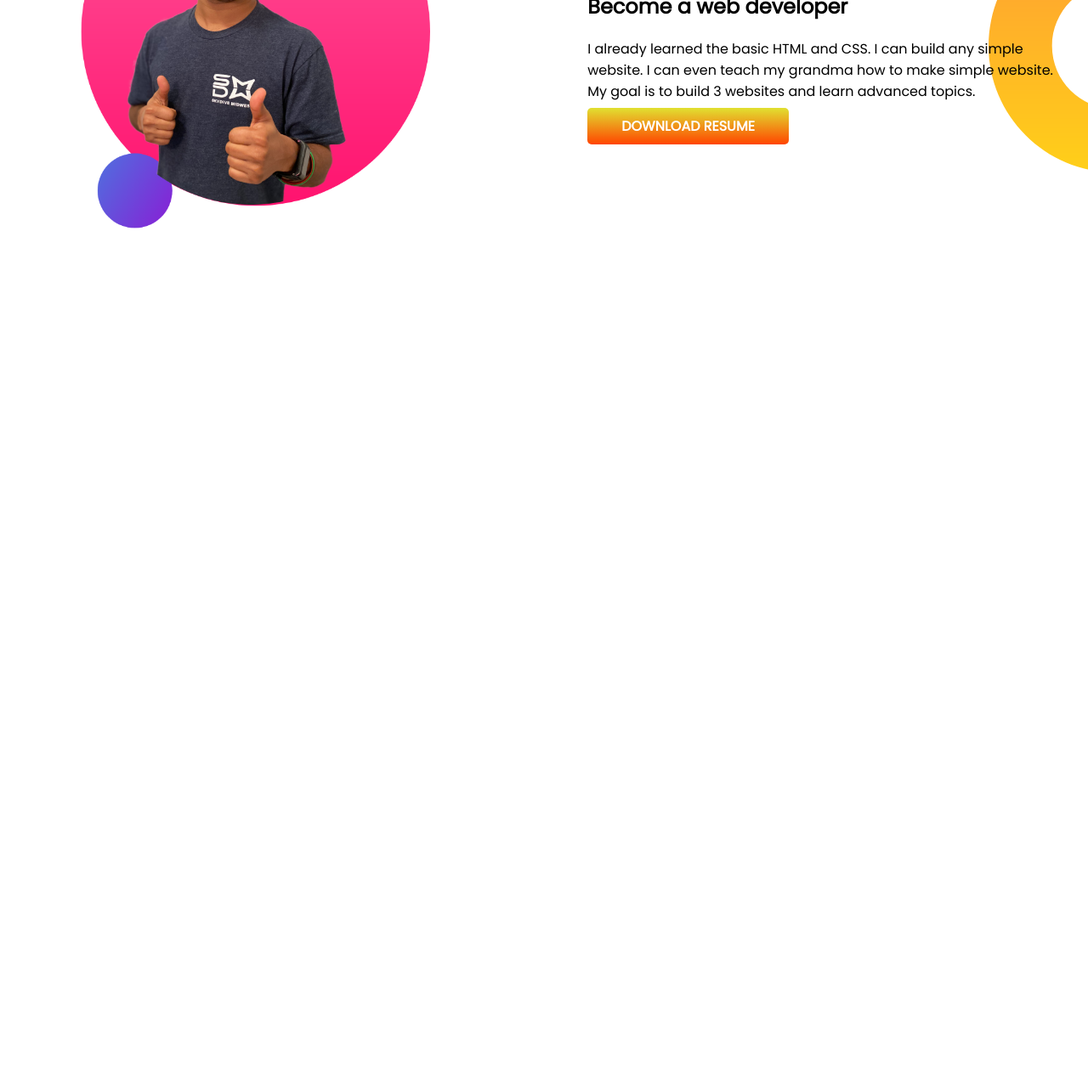
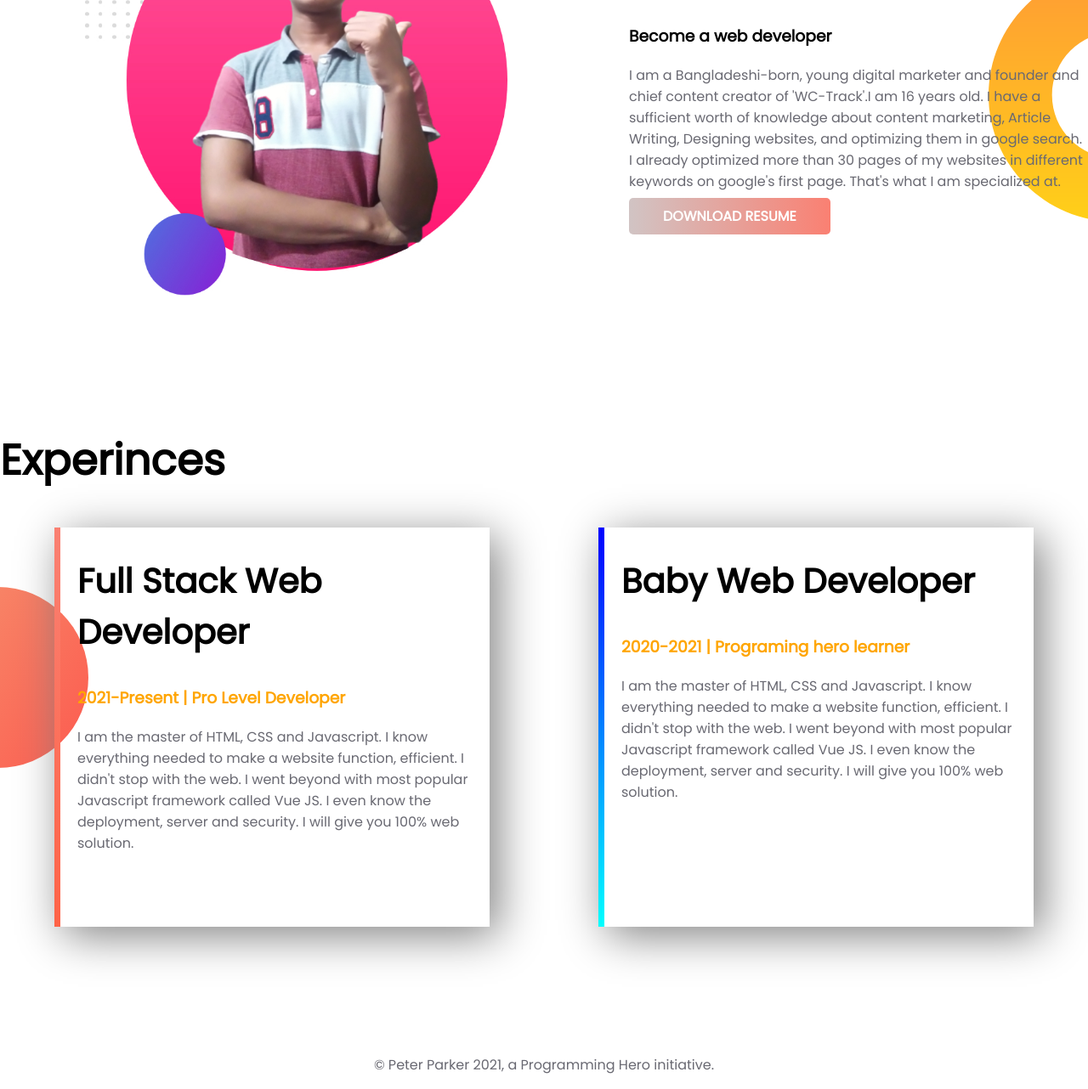
Before and after one commit to SajjadWasel/developer-portfolio, a plain HTML site: page index.html in a window 1280 px wide. Shown: the part 783-2065 px from the top of the page at 85% size. Before the commit the page ends 1209 px from the top, so only its background shows below. Drawn offline with Linux system fonts and the light colour scheme.

Commit message:
Full website ready for first time

```diff
--- a/index.html
+++ b/index.html
@@ -15,22 +15,21 @@
 <body>
 
 
-    <section class="top-banner">
+    <section class="top-banner flex-container">
         <div class="half-width">
             <h1>Welcome to</h1>
             <h1><span class="orange-color">Sajjad Wasel</span> World !!</h1>
             <h3>Student & Content Marketer</h3>
-            <p>You might saw me jumping, climbing buildings, and stopping trains. But nobody pays me a dime for that
-                work.
-                That's why I am learning and mastering web development. I will not stop until I become the Web
-                Development
-                Hero.
+            <p>I am a Bangladeshi-born, young digital marketer and founder and chief content creator of 'WC-Track'.I am
+                16 years old. I have a sufficient worth of knowledge about content marketing, Article Writing, Designing
+                websites, and optimizing them in google search. I already optimized more than 30 pages of my websites in
+                different keywords on google's first page. That's what I am specialized at.
             </p>
             <a class="hire-link" href="https://sajjad-wasel.blogspot.com/" target="_">HIRE ME</a>
         </div>
 
         <div class="half-width">
-            <img src="images/jhankar.png" alt="My profile image">
+            <img src="images/my-bg.png" alt="My profile image">
         </div>
     </section>
 
@@ -38,20 +37,53 @@
 
 
 
-    <section class="dream-big">
-        <div class="half-width">
-            <img src="images/jhankar2.png" alt="">
+    <section class="dream-big flex-container">
+        <div class="half-width dream-part">
+            <img src="images/my-bg2.jpg" alt="">
         </div>
 
-        <div class="half-width">
+        <div class="half-width dream-part">
             <h1>Dream Big</h1>
-            <h2>Become a web developer</h2>
-            <p>I already learned the basic HTML and CSS. I can build any simple website. I can even teach my grandma how
-                to make simple website. My goal is to build 3 websites and learn advanced topics.</p>
+            <h3>Become a web developer</h3>
+            <p>I am a Bangladeshi-born, young digital marketer and founder and chief content creator of 'WC-Track'.I am
+                16 years old. I have a sufficient worth of knowledge about content marketing, Article Writing, Designing
+                websites, and optimizing them in google search. I already optimized more than 30 pages of my websites in
+                different keywords on google's first page. That's what I am specialized at.</p>
+            </p>
             <a class="hire-link" href="https://sajjad-wasel.blogspot.com/" target="_">DOWNLOAD RESUME</a>
         </div>
     </section>
 
+    <section class="experince-area">
+
+        <h1>Experinces</h1>
+
+        <div class="flex-container">
+            <div class="experince-item" id="stack-dev">
+                <h2>Full Stack Web Developer</h2>
+                <h3 class="orange-color">2021-Present | Pro Level Developer</h3>
+                <p>I am the master of HTML, CSS and Javascript. I know everything needed to make a website function,
+                    efficient. I didn't stop with the web. I went beyond with most popular Javascript framework called
+                    Vue
+                    JS. I even know the deployment, server and security. I will give you 100% web solution.</p>
+            </div>
+
+            <div class="experince-item" id="baby-dev">
+                <h2>Baby Web Developer</h2>
+                <h3 class="orange-color">2020-2021 | Programing hero learner</h3>
+                <p>I am the master of HTML, CSS and Javascript. I know everything needed to make a website function,
+                    efficient. I didn't stop with the web. I went beyond with most popular Javascript framework called
+                    Vue
+                    JS. I even know the deployment, server and security. I will give you 100% web solution.</p>
+            </div>
+        </div>
+
+    </section>
+
+
+    <section id="footer">
+        <p>© Peter Parker 2021, a Programming Hero initiative.</p>
+    </section>
 
 </body>
 
--- a/style.css
+++ b/style.css
@@ -4,8 +4,11 @@ body{
 }
 
 section{
+    margin-bottom: 150px;
+}
+
+.flex-container{
     display: flex;
-    margin-bottom: 150px;
 }
 
 .top-banner{
@@ -23,17 +26,21 @@ h1{
     font-size: 50px;
 }
 
+p{
+    color:#696972;
+}
+
 .orange-color{
     color: orange;
 }
 
 .half-width img{
-    width: 80%;
+    width: 85%;
 }
 
 .hire-link{
     text-decoration: none;
-    background-image: linear-gradient(#e0e02dfa,orangered);
+    background-image: linear-gradient(to right, #d1c4c4,salmon);
     padding: 10px 40px;
     color: white;
     font-weight: 700;
@@ -46,6 +53,47 @@ h1{
     background-position: right;
 }
 
-.dream-big .half-width{
-    padding-right: 20px;
+.dream-part{
+    padding-left: 100px;
 }
+
+.dream-big img{
+    width: 92%;
+}
+
+h2{
+    font-size: 40px;
+}
+
+.experince-item{
+    width: 40%;
+    padding-left: 7%;
+    box-shadow: 10px 10px 50px gray;
+    margin-left: 5%;
+    margin-right: 5%;
+    padding-left: 20px;
+    padding-bottom: 70px;
+}
+
+.experince-area{
+    background-image: url(images/exp-bg.png);
+    background-repeat: no-repeat;
+    background-position: left;
+}
+
+#baby-dev{
+    border-left: 7px solid;
+    border-image: linear-gradient(blue,cyan);
+    border-image-slice: 1;
+}
+
+#stack-dev{
+    border-left: 7px solid;
+    border-image: linear-gradient(salmon,tomato);
+    border-image-slice: 1;
+}
+
+#footer{
+    text-align: center;
+    margin-bottom: 0;
+}
```
Also changed, not shown: images/IMG_20210704_131009-removebg-preview.png (added), images/IMG_20210704_131102-removebg-preview.png (added), images/IMG_20210704_131131-removebg-preview.png (added), images/my-bg.png, images/my-bg2.jpg (added), 6 other files.
